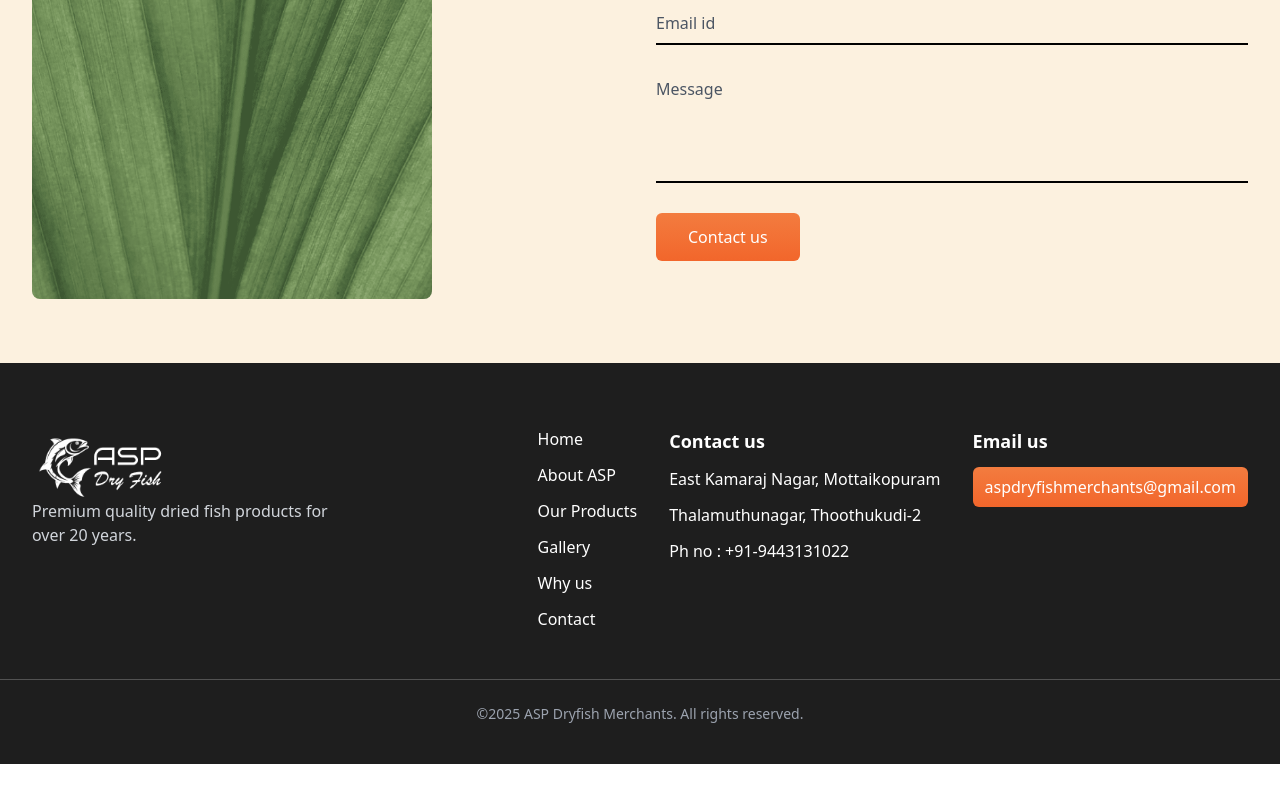
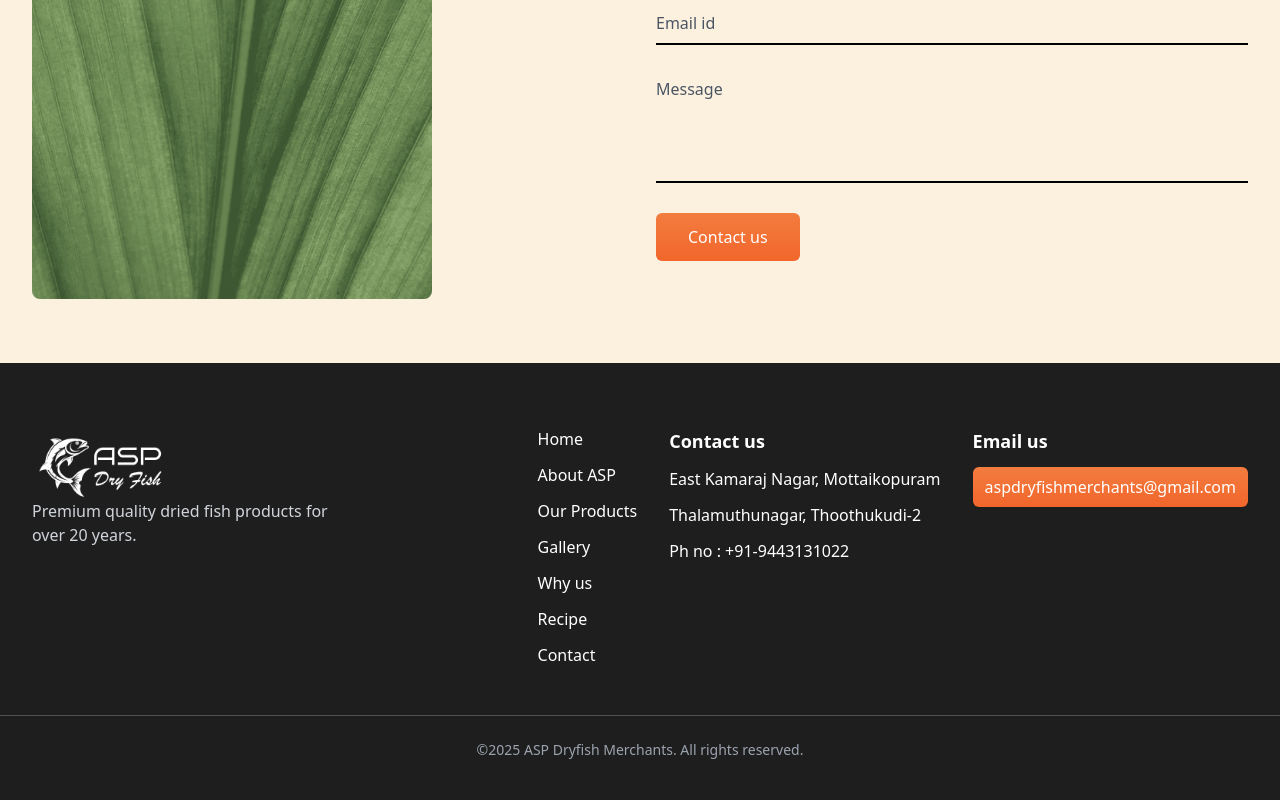
Before and after one commit to jebarsonponraj/asp-dryfish, a Next.js app: page / in a window 1280 px wide. Shown: the part 5636-6436 px from the top of the page. Before the commit the page ends 6400 px from the top, so only its background shows below. Built offline with nearby package versions, Linux system fonts and the light colour scheme.

Commit message:
Added New fishes and pricing

```diff
--- a/components/Footer.jsx
+++ b/components/Footer.jsx
@@ -43,6 +43,7 @@ const Footer = () => {
                 <li><a href="#products" className="hover:text-[#F37C3F] transition-colors">Our Products</a></li>
                 <li><a href="#gallery" className="hover:text-[#F37C3F] transition-colors">Gallery</a></li>
                 <li><a href="#whyus" className="hover:text-[#F37C3F] transition-colors">Why us</a></li>
+                <li><a href="#recipe" className="hover:text-[#F37C3F] transition-colors">Recipe</a></li>
                 <li><a href="#contact" className="hover:text-[#F37C3F] transition-colors">Contact</a></li>
               </ul>
             </div>
```
